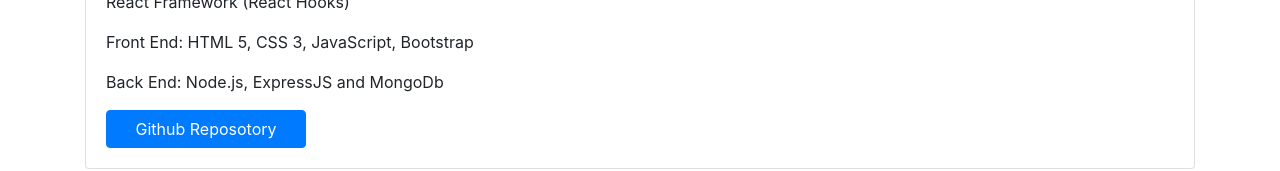
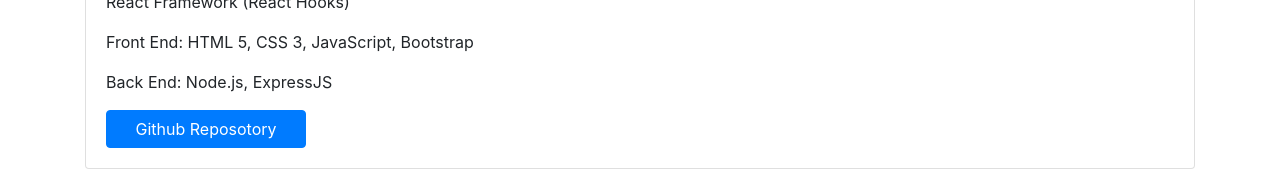
Before and after one commit to innodjet/my-lab-4, a React (Create React App) app: page / in a window 1280 px wide. Shown: the part 428-599 px from the top of the page. Built offline with nearby package versions, Linux system fonts and the light colour scheme.

Commit message:
Update Footer.js

```diff
--- a/src/Components/Footer/Footer.js
+++ b/src/Components/Footer/Footer.js
@@ -13,7 +13,7 @@ function Footer() {
           <h5 className="card-title"> Technologies used in this project: </h5>
           <p className="card-text"> React Framework (React Hooks)</p>
           <p className="card-text"> Front End: HTML 5, CSS 3, JavaScript, Bootstrap </p>
-          <p className="card-text"> Back End: Node.js, ExpressJS and MongoDb </p>
+          <p className="card-text"> Back End: Node.js, ExpressJS </p>
           <a href="https://github.com/innodjet/my-lab-4"
              target="_blank"
              className="btn btn-primary"
```
